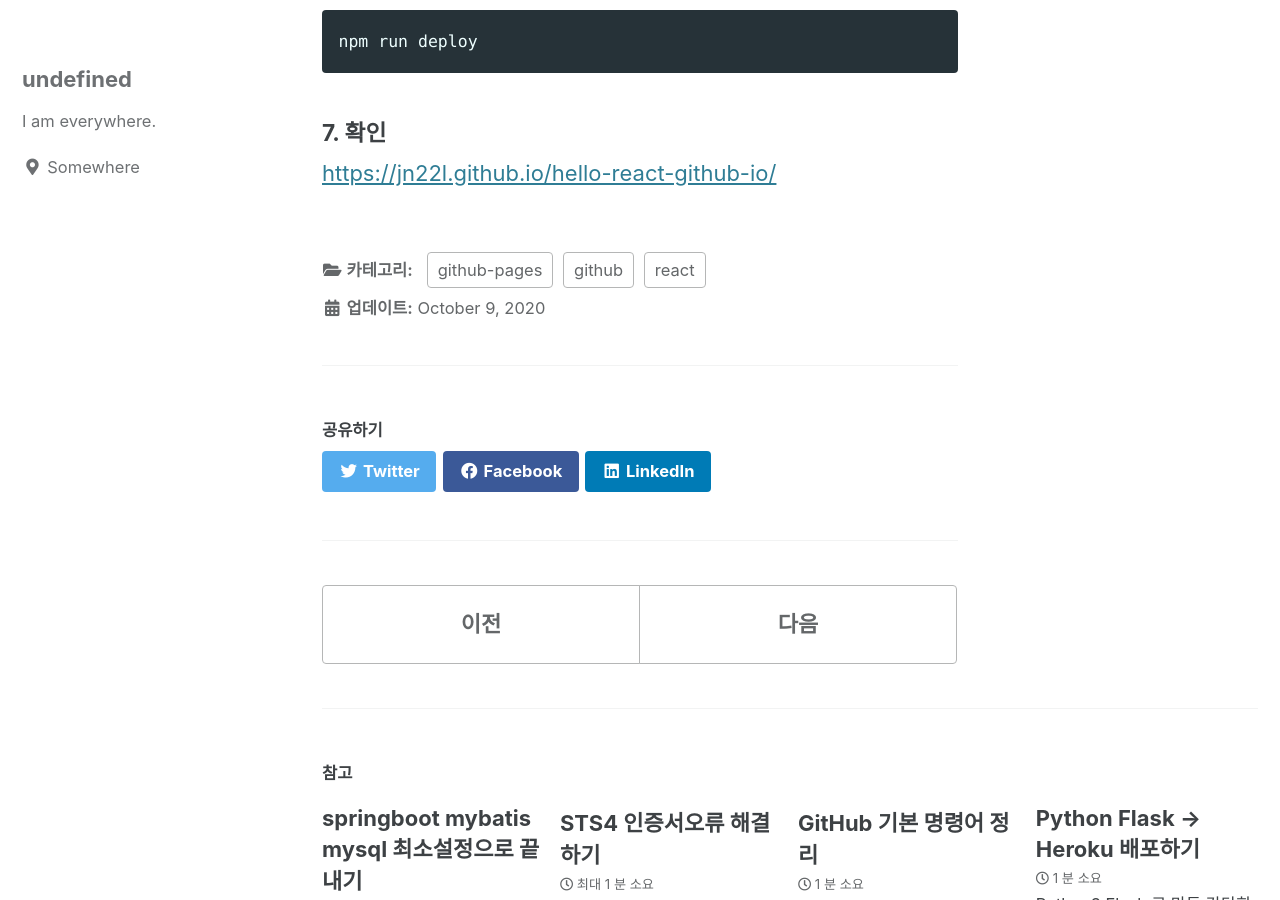
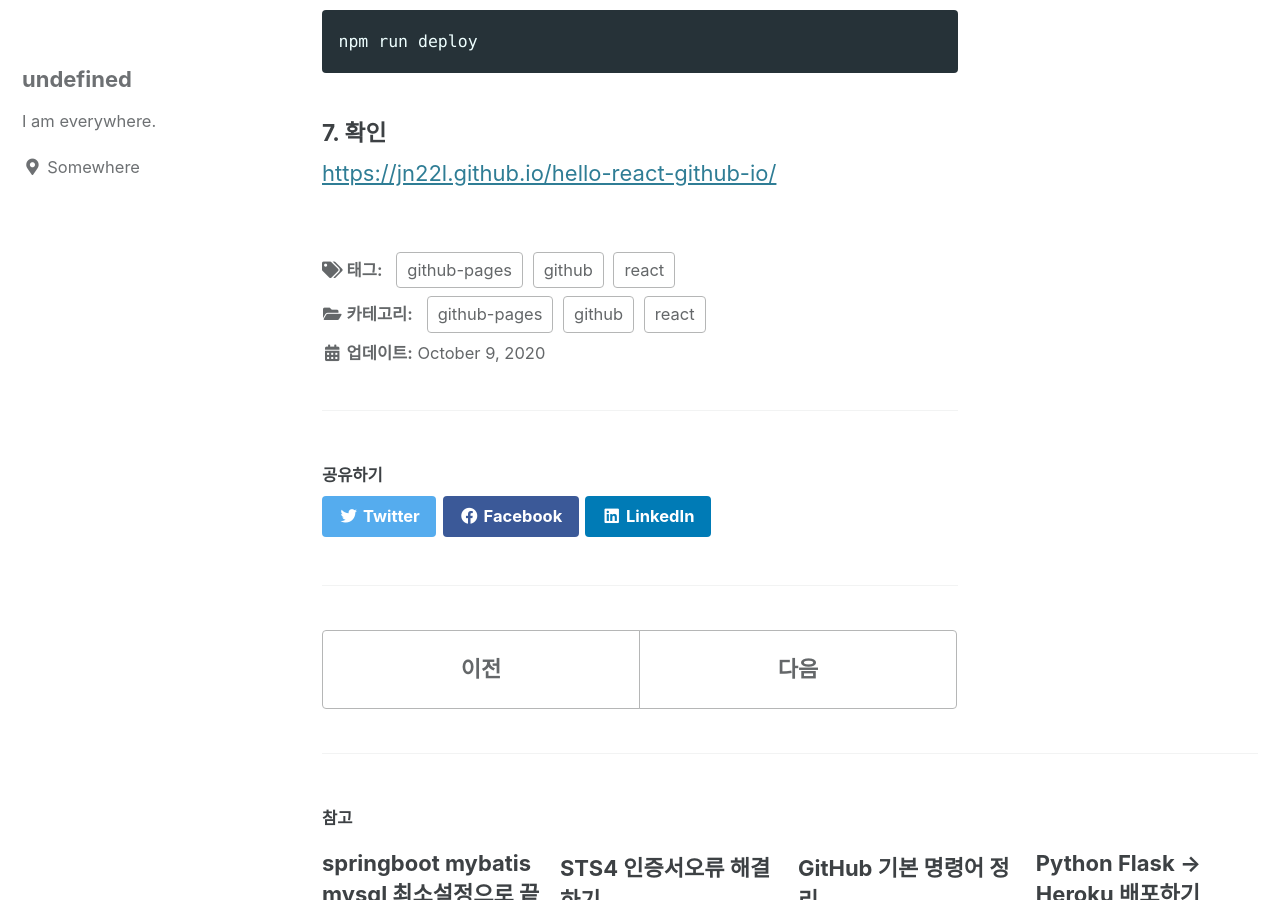
Before and after one commit to Jn22L/jn22l.github.io, a Jekyll site: the page built from _posts/2020-10-09-react.md, in a window 1280 px wide and 900 px high, scrolled down 1527 px. Built offline with Jekyll 4.4.1, drawn with Linux system fonts in a browser that asks for light colours; cached includes are drawn as plain includes.

Commit message:
Update 2020-10-09-react.md

```diff
--- a/_posts/2020-10-09-react.md
+++ b/_posts/2020-10-09-react.md
@@ -2,6 +2,7 @@
 title: "React Github & GitHub Pages 배포하기"
 date: 2020-10-09 17:33:00 -0600
 categories: react github github-pages
+tags: react github github-pages
 ---
 
 ##### 1. git 다운로드
```
